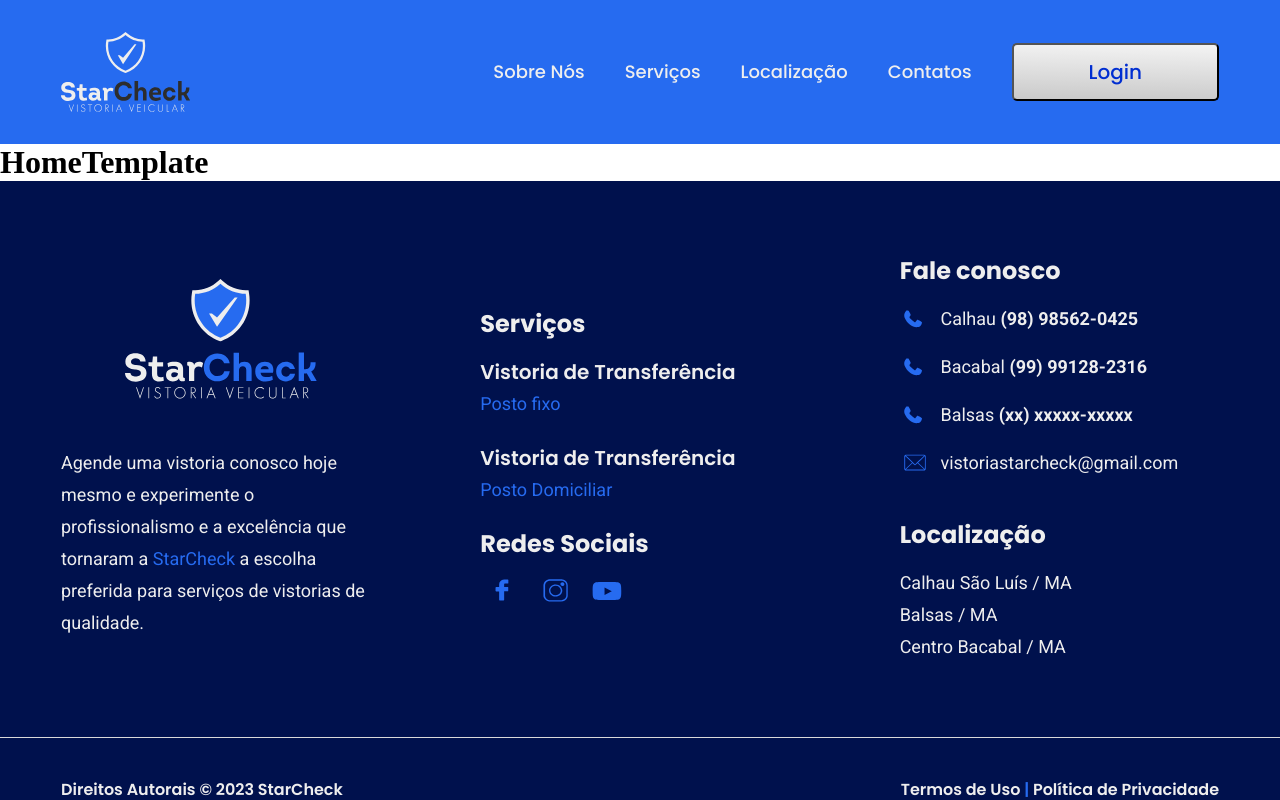
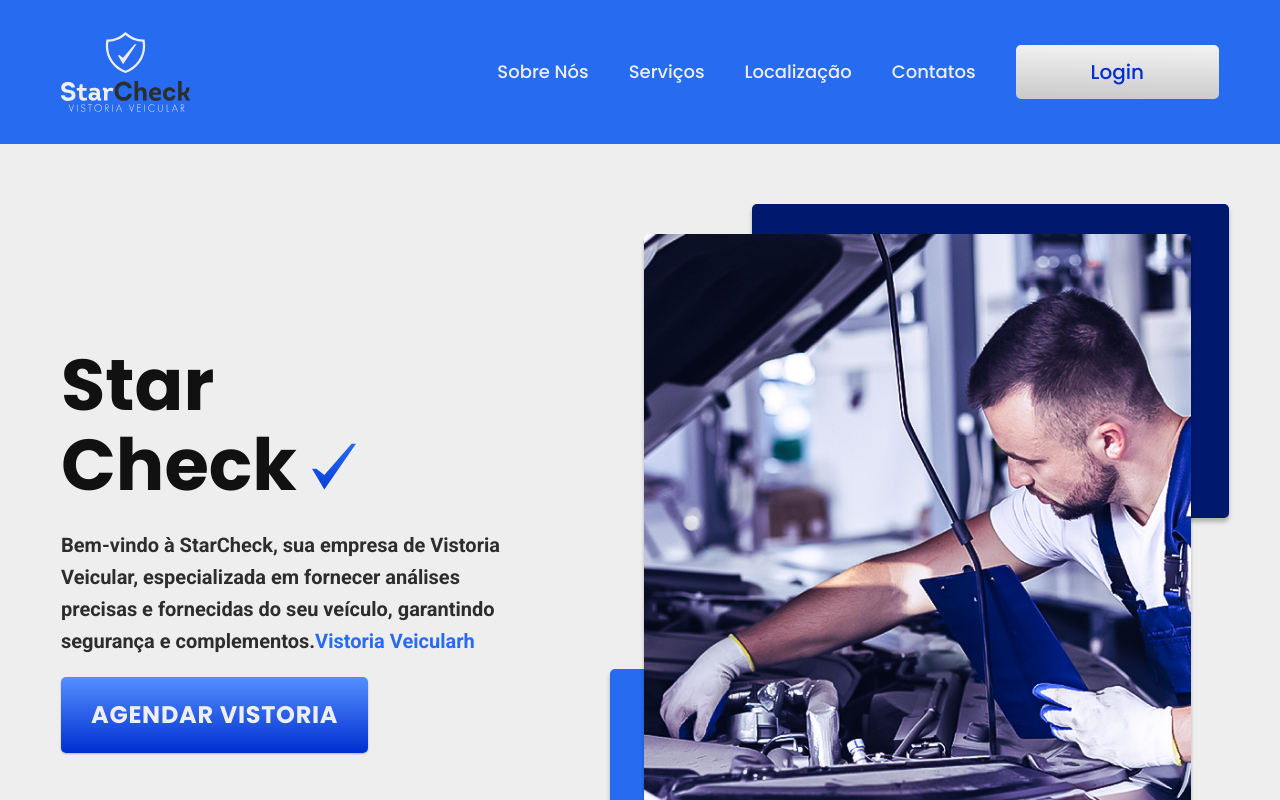
Before and after one commit to leonardobl/form-front, a React (Create React App) app: page / in a window 1280 px wide. Shown: the top 800 px of the page. Built offline with nearby package versions, Linux system fonts and the light colour scheme.

Commit message:
criacao da section star check

```diff
--- a/src/Global/GlobalStyles.ts
+++ b/src/Global/GlobalStyles.ts
@@ -8,8 +8,13 @@
   box-sizing: border-box;
   list-style: none;
   text-decoration: none;
+  /* outline: none; */
+  border: none
 }
 
+button {
+  cursor: pointer;
+}
 
 
 html, body, #root {
--- /dev/null
+++ b/src/components/Atoms/ButtonHome/index.tsx
@@ -0,0 +1,8 @@
+import React from "react";
+import * as S from "./styles";
+
+export const ButtonHome = (
+  props: React.ButtonHTMLAttributes<HTMLButtonElement>
+) => {
+  return <S.Button {...props}></S.Button>;
+};
--- /dev/null
+++ b/src/components/Atoms/ButtonHome/styles.ts
@@ -0,0 +1,16 @@
+import styled, { css } from "styled-components";
+
+export const Button = styled.button`
+  padding: 20px 30px;
+  border-radius: 5px;
+  background: linear-gradient(180deg, #558fff 0%, #002ed1 100%);
+  box-shadow: 0px 1px 2px 0px rgba(0, 0, 0, 0.25);
+
+  color: #eee;
+  font-family: "Poppins";
+  font-size: 24px;
+  font-style: normal;
+  font-weight: 700;
+  line-height: 36px;
+  letter-spacing: 0.72px;
+`;
--- a/src/components/Atoms/ButtonLogin/styles.ts
+++ b/src/components/Atoms/ButtonLogin/styles.ts
@@ -1,4 +1,4 @@
-import styled from "styled-components";
+import styled, { css } from "styled-components";
 
 export const Button = styled.button`
   border-radius: 5px;
--- a/src/components/Templates/HomeTemplate/index.tsx
+++ b/src/components/Templates/HomeTemplate/index.tsx
@@ -1,10 +1,39 @@
 import React from "react";
+import * as S from "./styles";
 import { LayoutTemplate } from "../LayoutTemplate";
+import { ButtonHome } from "../../Atoms/ButtonHome";
 
 export const HomeTemplate = () => {
   return (
     <LayoutTemplate>
-      <h1>HomeTemplate</h1>
+      <S.Container>
+        <S.SectioStarCheck>
+          <S.SectioStarCheckLeftSide>
+            <S.SectioStarCheckLeftSideWrapper>
+              <h1>
+                Star{" "}
+                <span>
+                  Check{" "}
+                  <img src="assets/imgs/check-icon.svg" alt="icone check" />
+                </span>
+              </h1>
+
+              <p>
+                Bem-vindo à StarCheck, sua empresa de Vistoria Veicular,
+                especializada em fornecer análises precisas e fornecidas do seu
+                veículo, garantindo segurança e complementos.
+                <span>Vistoria Veicularh</span>
+              </p>
+              <ButtonHome>AGENDAR VISTORIA</ButtonHome>
+            </S.SectioStarCheckLeftSideWrapper>
+          </S.SectioStarCheckLeftSide>
+          <S.SectioStarCheckRightSide>
+            <S.SectioStarCheckRightSideWrapper>
+              <img src="assets/imgs/Rectangle.png" alt="foto mecanico" />
+            </S.SectioStarCheckRightSideWrapper>
+          </S.SectioStarCheckRightSide>
+        </S.SectioStarCheck>
+      </S.Container>
     </LayoutTemplate>
   );
 };
--- /dev/null
+++ b/src/components/Templates/HomeTemplate/styles.ts
@@ -0,0 +1,103 @@
+import styled, { css } from "styled-components";
+
+export const Container = styled.div`
+  ${({ theme: { space } }) => css`
+    background: #eee;
+    height: 720px;
+    padding-top: 90px;
+  `}
+`;
+
+export const SectioStarCheck = styled.div`
+  ${({ theme: { space } }) => css`
+    max-width: ${space.medio};
+    margin: 0 auto;
+    display: flex;
+    height: 100%;
+  `}
+`;
+
+export const SectioStarCheckLeftSide = styled.div`
+  ${({ theme: { space } }) => css`
+    flex: 1;
+    display: flex;
+    align-items: center;
+  `}
+`;
+
+export const SectioStarCheckLeftSideWrapper = styled.div`
+  ${({ theme: { space } }) => css`
+    max-width: 80%;
+
+    h1 {
+      color: #111;
+      font-family: "Poppins";
+      font-size: 72px;
+      font-style: normal;
+      font-weight: 700;
+      line-height: 80px;
+      margin-bottom: 24px;
+
+      span {
+        display: block;
+      }
+    }
+
+    p {
+      color: #2d2d2d;
+      font-family: "Roboto";
+      font-size: 20px;
+      font-style: normal;
+      font-weight: 700;
+      line-height: 32px;
+      margin-bottom: 20px;
+
+      span {
+        color: #266bf0;
+      }
+    }
+  `}
+`;
+
+export const SectioStarCheckRightSide = styled.div`
+  ${({ theme: { space } }) => css`
+    flex: 1;
+  `}
+`;
+
+export const SectioStarCheckRightSideWrapper = styled.div`
+  ${({ theme: { space } }) => css`
+    position: relative;
+
+    img {
+      position: relative;
+      z-index: 1;
+    }
+
+    &::before {
+      content: "";
+      top: -30px;
+      right: -10px;
+      display: block;
+      width: 477px;
+      height: 314px;
+      position: absolute;
+      border-radius: 5px;
+      background: #00186d;
+      box-shadow: 0px 4px 4px 0px rgba(0, 0, 0, 0.25);
+    }
+
+    &::after {
+      content: "";
+      border-radius: 5px;
+      display: block;
+      position: absolute;
+      bottom: -20px;
+      left: -30px;
+      background: #266bf0;
+      box-shadow: 0px 4px 4px 0px rgba(0, 0, 0, 0.25);
+      width: 477px;
+      height: 314px;
+    }
+  `}
+`;
```
Also changed, not shown: public/assets/imgs/Rectangle.png (added), public/assets/imgs/check-icon.svg (added).
